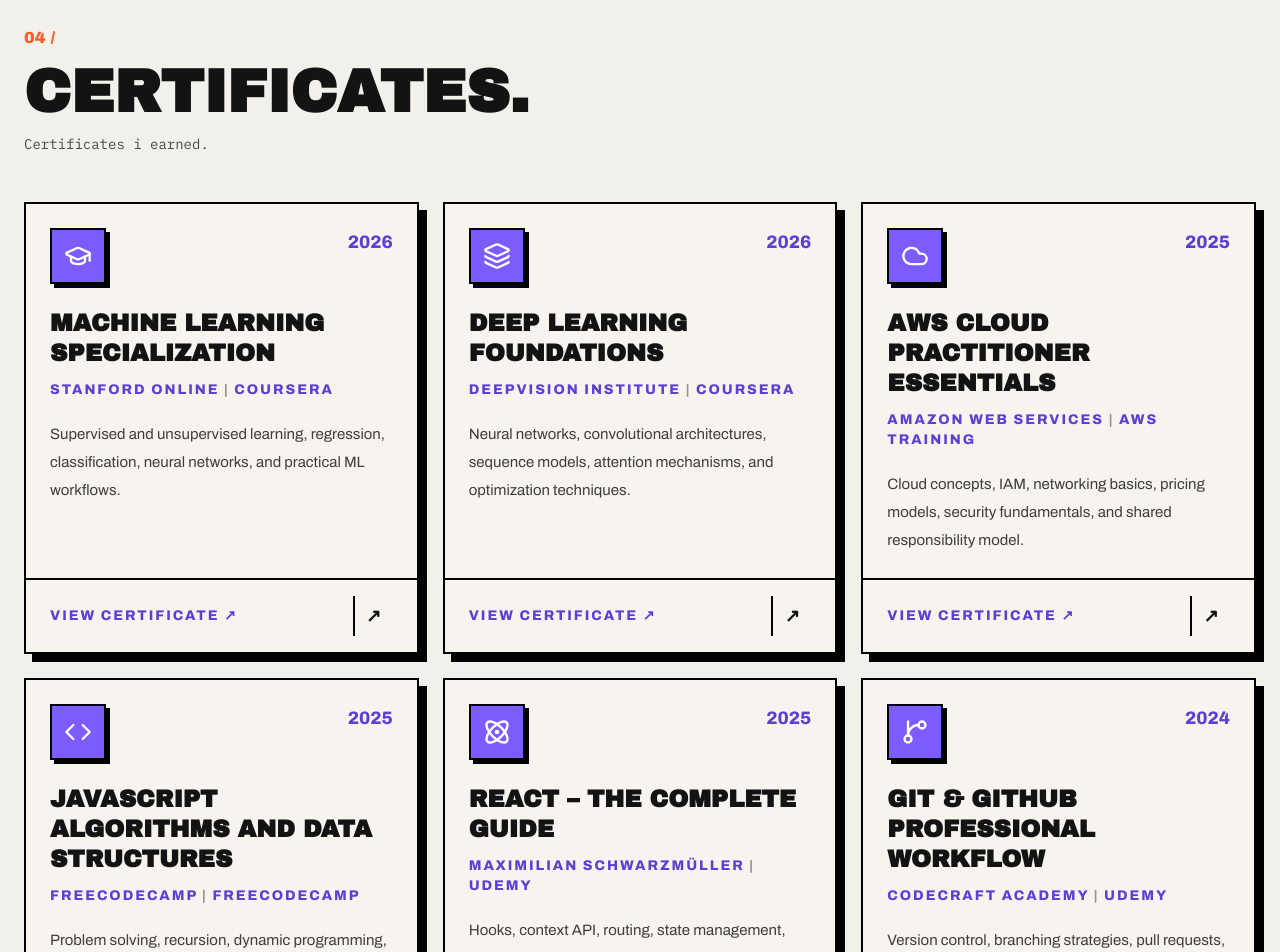
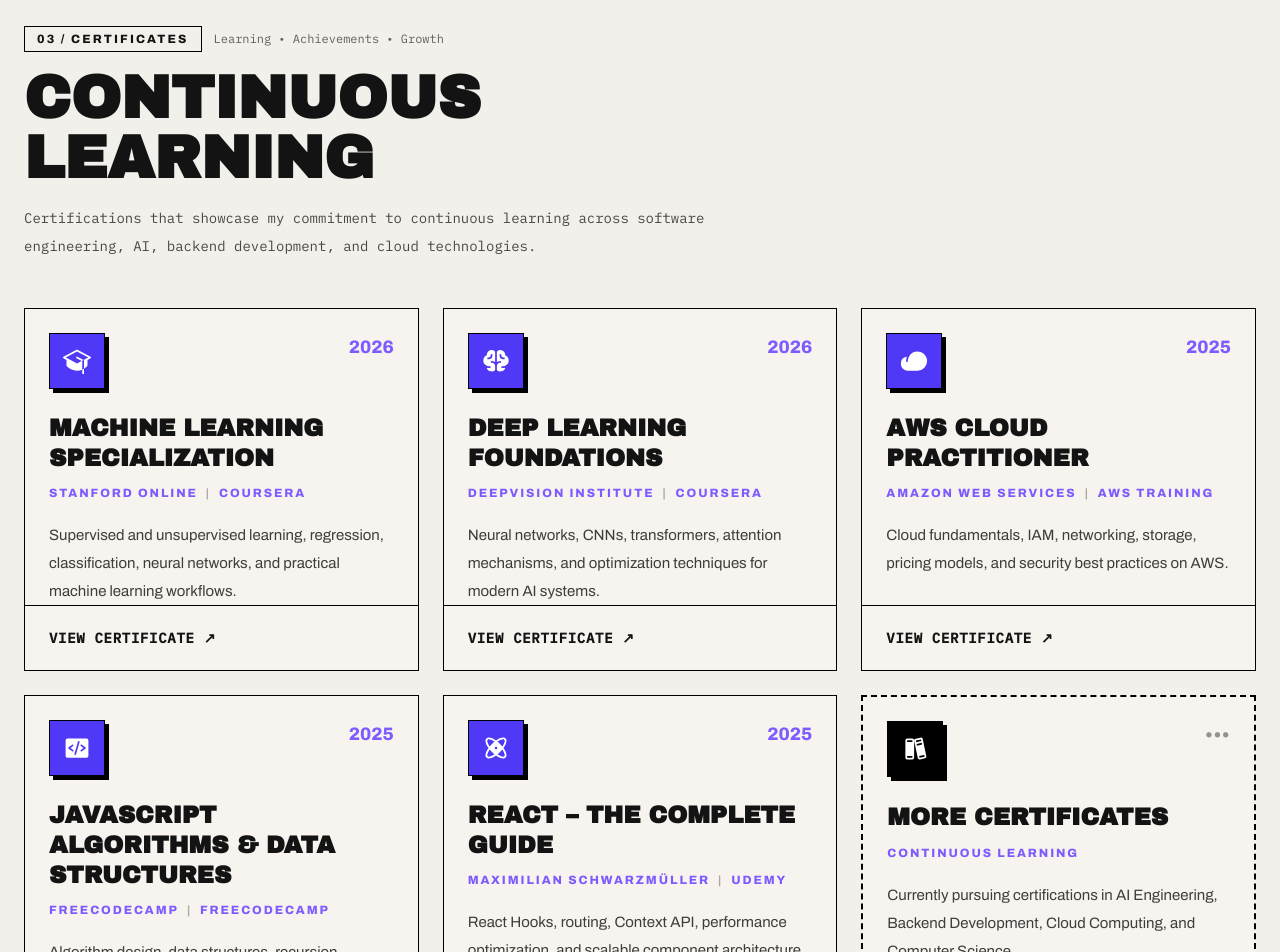
Before and after one commit to sarathkpreman/portfolio, a React app: page / in a window 1280 px wide. Shown: the part 4280-5232 px from the top of the page. Built offline with nearby package versions, Linux system fonts and the light colour scheme; the HTML template or start-up script is replaced by a standard one.

Commit message:
Refacotr: certificates component refactored completely

```diff
--- a/src/data/certificates.js
+++ b/src/data/certificates.js
@@ -1,3 +1,11 @@
+import {
+  PiGraduationCapFill,
+  PiBrainFill,
+  PiCloudFill,
+  PiCodeFill,
+  PiAtomFill,
+} from "react-icons/pi";
+
 export const certificates = [
   {
     id: 1,
@@ -5,12 +13,10 @@
     issuer: "Stanford Online",
     platform: "Coursera",
     year: "2026",
-    icon: "graduation-cap",
+    icon: PiGraduationCapFill,
     description:
-      "Supervised and unsupervised learning, regression, classification, neural networks, and practical ML workflows.",
-    credentialId: "ML-2026-DEMO-8472",
+      "Supervised and unsupervised learning, regression, classification, neural networks, and practical machine learning workflows.",
     verifyUrl: "#",
-    accent: "purple",
     featured: true,
   },
 
@@ -20,40 +26,34 @@
     issuer: "DeepVision Institute",
     platform: "Coursera",
     year: "2026",
-    icon: "layers",
+    icon: PiBrainFill,
     description:
-      "Neural networks, convolutional architectures, sequence models, attention mechanisms, and optimization techniques.",
-    credentialId: "DL-2026-DEMO-2194",
+      "Neural networks, CNNs, transformers, attention mechanisms, and optimization techniques for modern AI systems.",
     verifyUrl: "#",
-    accent: "purple",
   },
 
   {
     id: 3,
-    title: "AWS Cloud Practitioner Essentials",
+    title: "AWS Cloud Practitioner",
     issuer: "Amazon Web Services",
     platform: "AWS Training",
     year: "2025",
-    icon: "cloud",
+    icon: PiCloudFill,
     description:
-      "Cloud concepts, IAM, networking basics, pricing models, security fundamentals, and shared responsibility model.",
-    credentialId: "AWS-CP-DEMO-5521",
+      "Cloud fundamentals, IAM, networking, storage, pricing models, and security best practices on AWS.",
     verifyUrl: "#",
-    accent: "blue",
   },
 
   {
     id: 4,
-    title: "JavaScript Algorithms and Data Structures",
+    title: "JavaScript Algorithms & Data Structures",
     issuer: "freeCodeCamp",
     platform: "freeCodeCamp",
     year: "2025",
-    icon: "code",
+    icon: PiCodeFill,
     description:
-      "Problem solving, recursion, dynamic programming, data structures, and algorithmic thinking using JavaScript.",
-    credentialId: "FCC-JS-DEMO-9087",
+      "Algorithm design, data structures, recursion, dynamic programming, and problem-solving with JavaScript.",
     verifyUrl: "#",
-    accent: "teal",
   },
 
   {
@@ -62,39 +62,9 @@
     issuer: "Maximilian Schwarzmüller",
     platform: "Udemy",
     year: "2025",
-    icon: "atom",
+    icon: PiAtomFill,
     description:
-      "Hooks, context API, routing, state management, performance optimization, and scalable React architecture.",
-    credentialId: "REACT-DEMO-3318",
+      "React Hooks, routing, Context API, performance optimization, and scalable component architecture.",
     verifyUrl: "#",
-    accent: "blue",
-  },
-
-  {
-    id: 6,
-    title: "Git & GitHub Professional Workflow",
-    issuer: "CodeCraft Academy",
-    platform: "Udemy",
-    year: "2024",
-    icon: "git-branch",
-    description:
-      "Version control, branching strategies, pull requests, rebasing, conflict resolution, and collaborative workflows.",
-    credentialId: "GIT-DEMO-7743",
-    verifyUrl: "#",
-    accent: "teal",
   },
 ];
-
-export const certificatesSummary = {
-  label: "CONTINUOUS LEARNING",
-  value: "ALWAYS GROWING",
-};
-
-export const certificatesFooter = {
-  title: "Learning is a continuous journey.",
-  description: "More certifications and learning milestones coming soon.",
-  cta: {
-    label: "VIEW ALL CERTIFICATES",
-    href: "#",
-  },
-};
--- a/src/sections/Certificates.jsx
+++ b/src/sections/Certificates.jsx
@@ -1,64 +1,77 @@
 import { certificates } from "@/data/certificates";
-import {
-  GraduationCap,
-  Cloud,
-  Layers,
-  Code,
-  Atom,
-  GitBranch,
-} from "lucide-react";
+import { PiBooksFill } from "react-icons/pi";
 
 export const Certificates = () => {
-  const iconMap = {
-    "graduation-cap": GraduationCap,
-    layers: Layers,
-    cloud: Cloud,
-    code: Code,
-    atom: Atom,
-    "git-branch": GitBranch,
+  const moreCertificates = {
+    year: "•••",
+    title: "More Certificates",
+    issuer: "CONTINUOUS LEARNING",
+    description:
+      "Currently pursuing certifications in AI Engineering, Backend Development, Cloud Computing, and Computer Science.",
+    link: "#",
   };
 
   return (
     <section id="certificates" className="relative overflow-hidden">
-      <div className="container mx-auto px-4 pt-8 pb-0 sm:px-6 sm:pt14 sm:pb-4 lg:pt-12 lg:pb-18">
+      <div className="container mx-auto px-4 pt-8 pb-0 sm:px-6 sm:pt-14 sm:pb-4 lg:pt-12 lg:pb-18">
 
-        {/* Header section */}
-        <header className="mb-12 flex flex-col gap-6 sm:flex-row sm:items-start sm:justify-between">
-          <div className="space-y-2 sm:space-y-3">
-            <p className="font-display text-primary text-sm sm:text-base">04 /</p>
+        {/* Header */}
+        <header className="mb-12">
+          <div className="max-w-3xl space-y-4">
+            <div className="flex flex-col gap-2 sm:flex-row sm:items-center sm:gap-3">
+              <span className="w-fit border border-black px-3 py-1 text-xs font-black tracking-[0.18em]">
+                03 / CERTIFICATES
+              </span>
+
+              <span className="hidden font-mono text-xs text-black/60 sm:inline">
+                Learning • Achievements • Growth
+              </span>
+            </div>
+
             <h2 className="text-4xl font-black leading-none sm:text-5xl lg:text-6xl">
-              CERTIFICATES.
-              <span className="ml-1 font-mono text-2xl font-normal lowercase sm:text-3xl lg:text-4xl"></span>
+              CONTINUOUS LEARNING
             </h2>
-            <p className="font-mono text-xs text-muted-foreground sm:text-sm">Certificates i earned.</p>
+
+            <p className="font-mono text-sm leading-7 text-black/70">
+              Certifications that showcase my commitment to continuous learning
+              across software engineering, AI, backend development, and cloud
+              technologies.
+            </p>
           </div>
         </header>
 
-        {/* Certificate grids */}
+        {/* Cards */}
         <div className="grid grid-cols-1 gap-6 sm:grid-cols-2 lg:grid-cols-3">
+
           {certificates.map((cert) => {
-            const Icon = iconMap[cert.icon];
+            const Icon = cert.icon;
 
             return (
               <article
                 key={cert.id}
-                className="flex min-h-[320px] flex-col border-2 border-black bg-[#F7F3EE] shadow-[8px_8px_0_#000]"
+                className="group flex min-h-85 flex-col border border-black bg-[#F7F3EE] transition-all duration-300 hover:-translate-y-2 hover:shadow-[8px_8px_0_#000]"
               >
                 {/* Header */}
                 <div className="flex items-start justify-between p-6">
-                  <div className="grid h-14 w-14 place-items-center border-2 border-black bg-[#7C5CFF] text-white shadow-[4px_4px_0_#000]">
-                    <Icon className="h-7 w-7" />
+                  <div className="grid h-14 w-14 place-items-center border border-black bg-indigo-600 text-white shadow-[4px_4px_0_#000]">
+                    <Icon className="h-7 w-7 transition-transform duration-300 group-hover:scale-110" />
                   </div>
 
-                  <p className="text-lg font-black text-[#5B3FD6]">{cert.year}</p>
+                  <p className="text-lg font-black text-[#7C5CFF]">
+                    {cert.year}
+                  </p>
                 </div>
 
                 {/* Body */}
-                <div className="flex-1 px-6 pb-6">
-                  <h3 className="text-2xl font-black leading-tight">{cert.title}</h3>
+                <div className="flex-1 px-6">
+                  <h3 className="text-2xl font-black leading-tight">
+                    {cert.title}
+                  </h3>
 
-                  <p className="mt-3 text-sm font-black uppercase tracking-[0.14em] text-[#5B3FD6]">
-                    {cert.issuer} <span className="text-black/40">|</span> {cert.platform}
+                  <p className="mt-3 text-xs font-black uppercase tracking-[0.16em] text-[#7C5CFF]">
+                    {cert.issuer}
+                    <span className="mx-2 text-black/30">|</span>
+                    {cert.platform}
                   </p>
 
                   <p className="mt-5 text-[15px] leading-7 text-black/75">
@@ -67,25 +80,55 @@
                 </div>
 
                 {/* Footer */}
-                <div className="mt-auto flex items-center justify-between border-t-2 border-black px-6 py-4">
+                <div className="mt-auto border-t border-black px-6 py-5">
                   <a
                     href={cert.verifyUrl}
-                    className="text-sm font-black uppercase tracking-[0.14em] text-[#5B3FD6] hover:underline"
+                    className="font-mono text-sm font-bold uppercase tracking-wider transition-all hover:translate-x-1 inline-flex"
                   >
                     View Certificate ↗
                   </a>
-
-                  <button
-                    type="button"
-                    className="grid h-10 w-10 place-items-center border-l-2 border-black text-lg font-black"
-                    aria-label={`Open ${cert.title} certificate`}
-                  >
-                    ↗
-                  </button>
                 </div>
               </article>
             );
           })}
+
+          {/* More Card */}
+          <article className="group flex min-h-85 flex-col border-2 border-dashed border-black bg-[#F7F3EE] transition-all duration-300 hover:-translate-y-2 hover:shadow-[8px_8px_0_#000]">
+
+            <div className="flex items-start justify-between p-6">
+              <div className="grid h-14 w-14 place-items-center border-2 border-black bg-black text-white shadow-[4px_4px_0_#000]">
+                <PiBooksFill className="h-7 w-7 transition-transform duration-300 group-hover:scale-110" />
+              </div>
+
+              <p className="text-lg font-black text-black/40">
+                {moreCertificates.year}
+              </p>
+            </div>
+
+            <div className="flex-1 px-6">
+              <h3 className="text-2xl font-black">
+                {moreCertificates.title}
+              </h3>
+
+              <p className="mt-3 text-xs font-black uppercase tracking-[0.16em] text-[#7C5CFF]">
+                {moreCertificates.issuer}
+              </p>
+
+              <p className="mt-5 text-[15px] leading-7 text-black/75">
+                {moreCertificates.description}
+              </p>
+            </div>
+
+            <div className="mt-auto border-t-2 border-black px-6 py-5">
+              <a
+                href={moreCertificates.link}
+                className="inline-flex font-mono text-sm font-bold uppercase tracking-wider transition-all hover:translate-x-1"
+              >
+                View All ↗
+              </a>
+            </div>
+          </article>
+
         </div>
       </div>
     </section>
```
